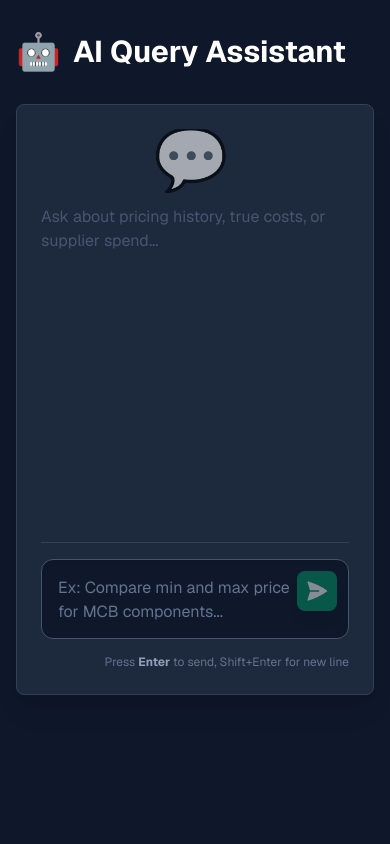
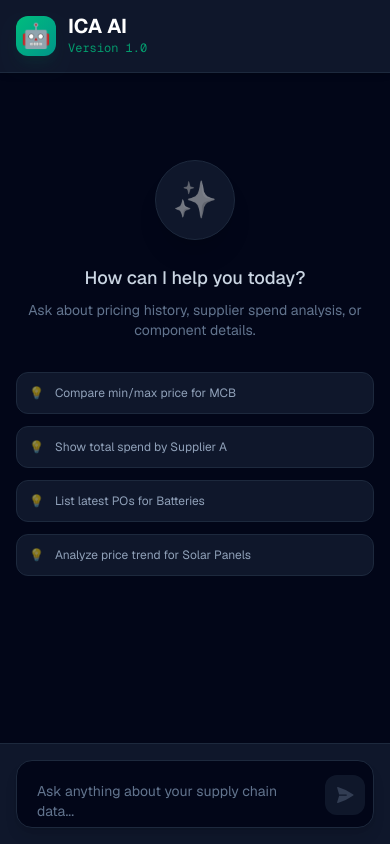
Before and after one commit to etirtaputra/supabase, a Next.js app: page /ask in a window 390 px wide. Built offline with nearby package versions, Linux system fonts and the light colour scheme.

Commit message:
Optimize Ask Page UI: Mobile-first design, improved chat bubbles, and modern input

```diff
--- a/app/ask/page.tsx
+++ b/app/ask/page.tsx
@@ -7,26 +7,34 @@ export default function AskPage() {
   const [messages, setMessages] = useState<any[]>([]);
   const [loading, setLoading] = useState(false);
   const scrollRef = useRef<HTMLDivElement>(null);
+  const textareaRef = useRef<HTMLTextAreaElement>(null);
 
-  // Auto-scroll to bottom
+  // Auto-scroll to bottom whenever messages change
   useEffect(() => {
     if (scrollRef.current) {
       scrollRef.current.scrollTop = scrollRef.current.scrollHeight;
     }
-  }, [messages]);
+  }, [messages, loading]);
 
-  const handleSubmit = async (e: React.FormEvent) => {
-    e.preventDefault();
-    if (!query.trim()) return;
+  const handleSubmit = async (e?: React.FormEvent) => {
+    if (e) e.preventDefault();
+    if (!query.trim() || loading) return;
 
+    const currentQuery = query;
+    setQuery(''); // Clear input immediately
     setLoading(true);
-    setMessages(prev => [...prev, { role: 'user', content: query }]);
+    setMessages(prev => [...prev, { role: 'user', content: currentQuery }]);
+
+    // Reset height of textarea
+    if (textareaRef.current) {
+        textareaRef.current.style.height = 'auto';
+    }
 
     try {
       const response = await fetch('/api/ask', {
         method: 'POST',
         headers: { 'Content-Type': 'application/json' },
-        body: JSON.stringify({ query }),
+        body: JSON.stringify({ query: currentQuery }),
       });
 
       if (!response.ok) {
@@ -47,90 +55,153 @@ export default function AskPage() {
       }]);
     } finally {
       setLoading(false);
-      setQuery('');
     }
   };
 
+  // Helper to allow submitting by clicking suggestion chips
+  const handleChipClick = (text: string) => {
+      setQuery(text);
+      // Optional: auto-submit? Let's just set it for now so they can edit.
+      // If you want auto-submit, uncomment next line:
+      // handleSubmit();
+  };
+
   return (
-    <div className="min-h-screen bg-slate-900 text-slate-100 font-sans flex flex-col">
-      <div className="container mx-auto px-4 py-8 max-w-5xl flex-1 flex flex-col">
+    <div className="flex flex-col h-screen bg-slate-950 text-slate-100 font-sans overflow-hidden">
 
-        {/* Header */}
-        <h1 className="text-3xl font-bold mb-8 text-white flex items-center gap-3">
-          <span className="text-emerald-500 text-4xl">🤖</span>
-          <span>AI Query Assistant</span>
+      {/* === HEADER === */}
+      <header className="flex-none bg-slate-900 border-b border-slate-800 p-4 md:p-6 shadow-md z-10">
+        <div className="max-w-5xl mx-auto flex items-center justify-between">
+            <h1 className="text-xl md:text-2xl font-bold text-white flex items-center gap-3">
+            <div className="w-10 h-10 rounded-xl bg-gradient-to-br from-emerald-500 to-teal-600 flex items-center justify-center shadow-lg shadow-emerald-900/20">
+                <span className="text-2xl">🤖</span>
+            </div>
+            <div className="flex flex-col">
+                <span className="leading-none">ICA AI</span>
+                <span className="text-xs font-mono text-emerald-500 font-normal mt-1 opacity-80">Version 1.0</span>
+            </div>
             </h1>
+            <div className="hidden md:block text-xs text-slate-500 bg-slate-800 px-3 py-1 rounded-full border border-slate-700">
+                Powered by Supabase & OpenAI
+            </div>
+        </div>
+      </header>
 
-        {/* Chat Container */}
-        <div className="flex-1 bg-slate-800 rounded-lg shadow-xl border border-slate-700 p-6 flex flex-col space-y-4 max-h-[70vh]">
+      {/* === MAIN CHAT AREA === */}
+      <main className="flex-1 overflow-hidden relative flex flex-col max-w-5xl mx-auto w-full">
 
-          {/* Messages Area */}
+        {/* Messages Scroll Container */}
         <div
           ref={scrollRef}
-            className="flex-1 overflow-y-auto space-y-6 pr-2 scrollbar-thin scrollbar-thumb-slate-600 scrollbar-track-transparent"
+          className="flex-1 overflow-y-auto p-4 md:p-6 space-y-6 scrollbar-thin scrollbar-thumb-slate-700 scrollbar-track-transparent scroll-smooth"
         >
           {messages.length === 0 ? (
-              <div className="h-full flex flex-col items-center justify-center text-slate-500 opacity-60">
-                <div className="text-6xl mb-4">💬</div>
-                <p>Ask about pricing history, true costs, or supplier spend...</p>
+            <div className="h-full flex flex-col items-center justify-center text-slate-500 opacity-100 animate-in fade-in zoom-in-95 duration-500">
+              <div className="w-20 h-20 bg-slate-900 rounded-full flex items-center justify-center mb-6 border border-slate-800 shadow-xl">
+                 <span className="text-4xl grayscale opacity-50">✨</span>
+              </div>
+              <h3 className="text-lg font-medium text-slate-300 mb-2">How can I help you today?</h3>
+              <p className="text-sm text-slate-500 max-w-sm text-center mb-8">
+                Ask about pricing history, supplier spend analysis, or component details.
+              </p>
+
+              <div className="grid grid-cols-1 md:grid-cols-2 gap-3 w-full max-w-lg">
+                {[
+                    "Compare min/max price for MCB",
+                    "Show total spend by Supplier A",
+                    "List latest POs for Batteries",
+                    "Analyze price trend for Solar Panels"
+                ].map((text, i) => (
+                    <button
+                        key={i}
+                        onClick={() => handleChipClick(text)}
+                        className="text-left text-xs md:text-sm p-3 bg-slate-900 border border-slate-800 hover:border-emerald-500/50 hover:bg-slate-800 rounded-xl transition-all text-slate-400 hover:text-emerald-400 group"
+                    >
+                        <span className="mr-2 opacity-50 group-hover:opacity-100">💡</span> {text}
+                    </button>
+                ))}
+              </div>
             </div>
           ) : (
             messages.map((msg, idx) => (
-                <div key={idx} className={`flex ${msg.role === 'user' ? 'justify-end' : 'justify-start'}`}>
-                  <div className={`max-w-[85%] rounded-2xl px-5 py-4 shadow-md ${
+              <div key={idx} className={`flex w-full ${msg.role === 'user' ? 'justify-end' : 'justify-start'}`}>
+                <div className={`flex max-w-[90%] md:max-w-[80%] gap-3 ${msg.role === 'user' ? 'flex-row-reverse' : 'flex-row'}`}>
+
+                    {/* Avatar */}
+                    <div className={`flex-shrink-0 w-8 h-8 rounded-full flex items-center justify-center shadow-sm mt-1 ${
+                        msg.role === 'user' ? 'bg-indigo-600 text-white' : 'bg-emerald-600 text-white'
+                    }`}>
+                        {msg.role === 'user' ? '👤' : '🤖'}
+                    </div>
+
+                    {/* Bubble */}
+                    <div className={`rounded-2xl px-5 py-3.5 shadow-md text-sm md:text-base leading-relaxed ${
                         msg.role === 'user'
-                    ? 'bg-emerald-600 text-white rounded-br-none'
-                    : 'bg-slate-700 text-slate-100 rounded-bl-none border border-slate-600 font-mono text-sm whitespace-pre-wrap overflow-x-auto'
+                        ? 'bg-indigo-600 text-white rounded-tr-none'
+                        : 'bg-slate-800 text-slate-200 rounded-tl-none border border-slate-700/50'
                     }`}>
+                        {msg.role === 'assistant' ? (
+                             // Render markdown-like content safely (simple approach) or pre-wrap for data tables
+                            <div className="whitespace-pre-wrap font-mono text-xs md:text-sm overflow-x-auto custom-scrollbar">
                                 {msg.content}
+                            </div>
+                        ) : (
+                            <div>{msg.content}</div>
+                        )}
+                    </div>
                 </div>
               </div>
             ))
           )}
 
           {loading && (
-              <div className="flex justify-start">
-                <div className="bg-slate-700 border border-slate-600 rounded-2xl rounded-bl-none px-5 py-4 flex items-center gap-2 text-slate-300">
-                  <div className="w-2 h-2 bg-emerald-500 rounded-full animate-bounce"></div>
-                  <div className="w-2 h-2 bg-emerald-500 rounded-full animate-bounce delay-75"></div>
-                  <div className="w-2 h-2 bg-emerald-500 rounded-full animate-bounce delay-150"></div>
+             <div className="flex w-full justify-start">
+                <div className="flex gap-3 max-w-[80%]">
+                    <div className="w-8 h-8 rounded-full bg-emerald-600 flex items-center justify-center shadow-sm mt-1">🤖</div>
+                    <div className="bg-slate-800 border border-slate-700/50 rounded-2xl rounded-tl-none px-5 py-4 flex items-center gap-1.5 shadow-md">
+                        <span className="w-1.5 h-1.5 bg-emerald-500 rounded-full animate-bounce"></span>
+                        <span className="w-1.5 h-1.5 bg-emerald-500 rounded-full animate-bounce delay-75"></span>
+                        <span className="w-1.5 h-1.5 bg-emerald-500 rounded-full animate-bounce delay-150"></span>
+                    </div>
                 </div>
              </div>
           )}
+          <div className="h-4" /> {/* Spacer */}
         </div>
 
-          {/* Input Area */}
-          <form onSubmit={handleSubmit} className="mt-4 pt-4 border-t border-slate-700">
-            <div className="relative">
+        {/* === INPUT AREA === */}
+        <div className="p-4 bg-slate-900 border-t border-slate-800 z-20">
+            <div className="max-w-4xl mx-auto relative flex items-end gap-2 bg-slate-950 p-2 rounded-2xl border border-slate-800 shadow-lg focus-within:border-emerald-500/50 focus-within:ring-1 focus-within:ring-emerald-500/50 transition-all">
                 <textarea
+                    ref={textareaRef}
                     value={query}
                     onChange={(e) => setQuery(e.target.value)}
                     onKeyDown={(e) => {
                         if (e.key === 'Enter' && !e.shiftKey) {
                             e.preventDefault();
-                    handleSubmit(e);
+                            handleSubmit();
                         }
                     }}
-                placeholder="Ex: Compare min and max price for MCB components..."
-                className="w-full bg-slate-900 text-white placeholder-slate-500 border border-slate-600 rounded-xl p-4 pr-14 focus:ring-2 focus:ring-emerald-500 focus:border-transparent outline-none resize-none h-20 shadow-inner"
+                    placeholder="Ask anything about your supply chain data..."
+                    className="w-full bg-transparent text-white placeholder-slate-500 text-sm md:text-base p-3 min-h-[50px] max-h-[150px] outline-none resize-none scrollbar-hide"
+                    rows={1}
                 />
                 <button
-                type="submit"
+                    onClick={(e) => handleSubmit(e as any)}
                     disabled={loading || !query.trim()}
-                className="absolute right-3 top-3 p-2 bg-emerald-600 hover:bg-emerald-500 text-white rounded-lg transition-all disabled:opacity-50 disabled:cursor-not-allowed shadow-lg"
+                    className="mb-1 p-2.5 bg-emerald-600 hover:bg-emerald-500 text-white rounded-xl transition-all disabled:opacity-50 disabled:bg-slate-800 disabled:text-slate-500 flex-shrink-0 active:scale-95"
                 >
-                <svg xmlns="http://www.w3.org/2000/svg" viewBox="0 0 24 24" fill="currentColor" className="w-6 h-6">
+                    <svg xmlns="http://www.w3.org/2000/svg" viewBox="0 0 24 24" fill="currentColor" className="w-5 h-5">
                         <path d="M3.478 2.404a.75.75 0 00-.926.941l2.432 7.905H13.5a.75.75 0 010 1.5H4.984l-2.432 7.905a.75.75 0 00.926.94 60.519 60.519 0 0018.445-8.986.75.75 0 000-1.218A60.517 60.517 0 003.478 2.404z" />
                     </svg>
                 </button>
             </div>
-            <p className="text-xs text-slate-500 mt-2 text-right">
-              Press <span className="font-bold text-slate-400">Enter</span> to send, Shift+Enter for new line
+            <p className="text-[10px] text-slate-500 text-center mt-3 hidden md:block">
+                AI can make mistakes. Please verify important financial data.
             </p>
-          </form>
+        </div>
 
-        </div>
-      </div>
+      </main>
     </div>
   );
 }
```
Lines whose indentation alone changed are shown as unchanged.
